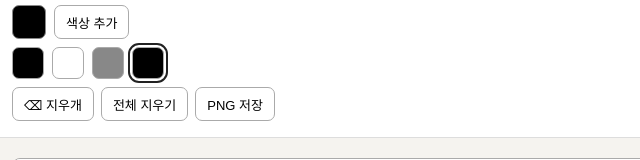
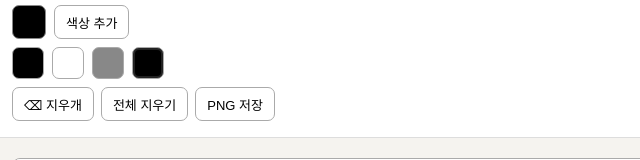
Before and after one commit to studioitda/weave-pattern, a plain HTML site: page index.html in a window 1280 px wide. Both pictures are taken after a click on the button "색상 추가". Shown: the part 281-441 px from the top of the page, 0-640 px from the left. Drawn offline with Linux system fonts and the light colour scheme.

Commit message:
Add files via upload

```diff
--- a/index.html
+++ b/index.html
@@ -142,9 +142,8 @@ main{padding:12px}
     selected=color;
     eraseMode=false;
     $("erase").classList.remove("active");
-    Array.prototype.forEach.call(palette.children,function(x){x.style.outline=""});
-    button.style.outline="2px solid #222";
-    button.style.outlineOffset="2px";
+    Array.prototype.forEach.call(palette.children,function(x){x.style.boxShadow=""});
+    button.style.boxShadow="inset 0 0 0 2px #222";
   }
 
   function addColorButton(color){
@@ -159,7 +158,7 @@ main{padding:12px}
 
   ["#000000","#ffffff","#888888"].forEach(function(c,i){
     var b=addColorButton(c);
-    if(i===0){b.style.outline="2px solid #222";b.style.outlineOffset="2px"}
+    if(i===0){b.style.boxShadow="inset 0 0 0 2px #222"}
   });
 
   $("add").addEventListener("click",function(){
```
